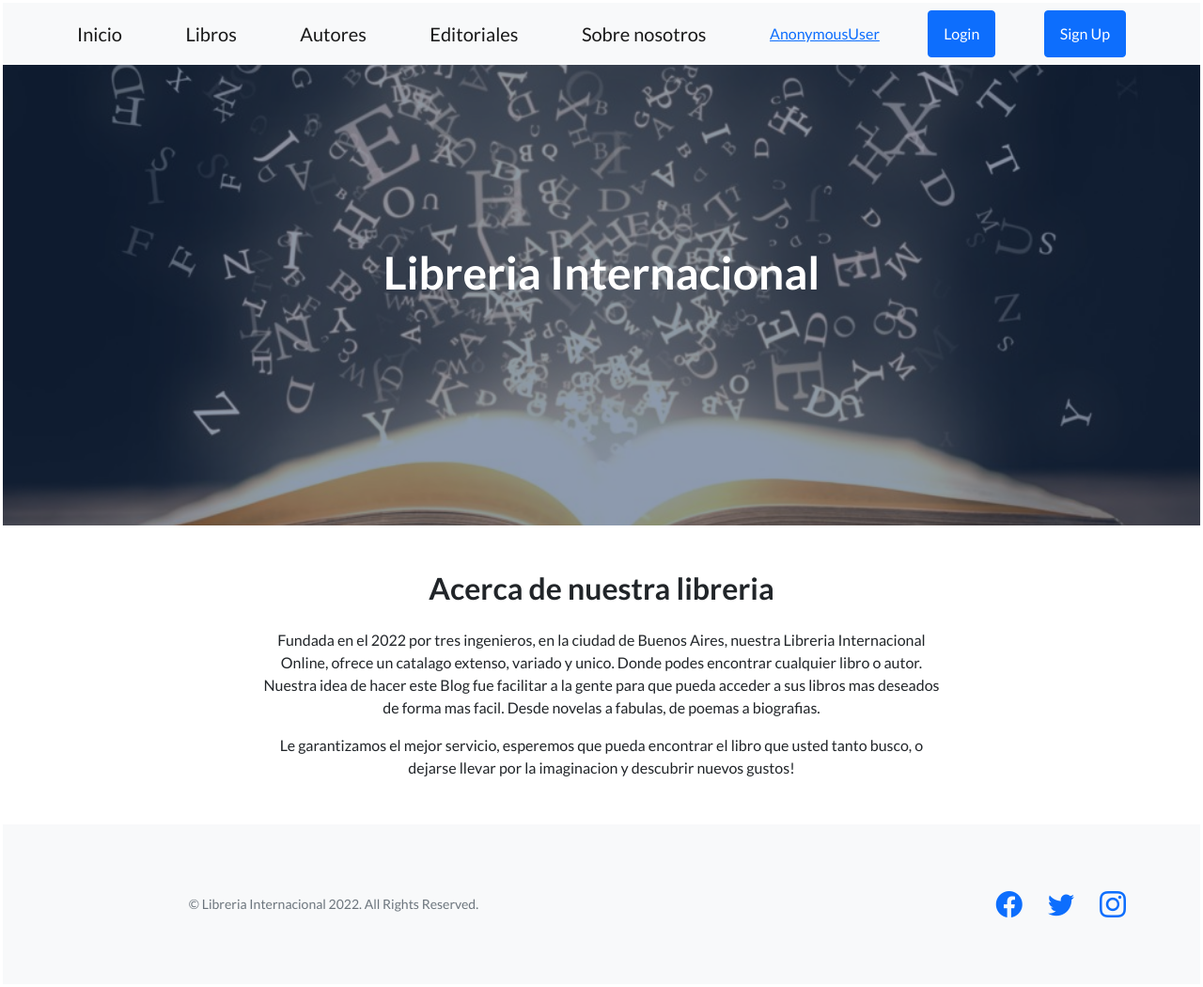
After one commit to shadowmx2/PROYECTOFINAL, a Django app: page /about/ in a window 1280 px wide. The commit adds this page. Shown: the whole page at 94% size. Run offline with Django 4.2, Linux system fonts and the light colour scheme; some libraries are stand-ins or nearby versions.

Commit message:
agregado about y cargar libros solo admin

```diff
--- a/Proyecto_Final/MVT_APP/TEMPLATES/MVT_APP/autor_list.html
+++ b/Proyecto_Final/MVT_APP/TEMPLATES/MVT_APP/autor_list.html
@@ -10,8 +10,10 @@
         <li>
             {{autor.nombre}}
             <a href="{% url 'autor-detail' autor.id %}">Detalle</a>
+            {% if request.user.is_superuser %}
             <a href="{% url 'autor-edit' autor.id %}">Actualizar</a>
             <a href="{% url 'autor-delete' autor.id %}">Borrar</a>
+            {%endif%}
         </li>
     {% endfor %}
 
--- a/Proyecto_Final/MVT_APP/TEMPLATES/MVT_APP/editorial_list.html
+++ b/Proyecto_Final/MVT_APP/TEMPLATES/MVT_APP/editorial_list.html
@@ -10,8 +10,10 @@
         <li>
             {{editorial.nombre}}
             <a href="{% url 'editorial-detail' editorial.id %}">Detalle</a>
+            {% if request.user.is_superuser %}
             <a href="{% url 'editorial-edit' editorial.id %}">Actualizar</a>
             <a href="{% url 'editorial-delete' editorial.id %}">Borrar</a>
+            {%endif%}
         </li>
     {% endfor %}
 
--- a/Proyecto_Final/MVT_APP/TEMPLATES/MVT_APP/libro_list.html
+++ b/Proyecto_Final/MVT_APP/TEMPLATES/MVT_APP/libro_list.html
@@ -10,8 +10,10 @@
         <li>
             {{libro.titulo}}
             <a href="{% url 'libro-detail' libro.id %}">Detalle</a>
+            {% if request.user.is_superuser %}
             <a href="{% url 'libro-edit' libro.id %}">Actualizar</a>
             <a href="{% url 'libro-delete' libro.id %}">Borrar</a>
+            {%endif%}
         </li>
     {% endfor %}
 
--- /dev/null
+++ b/Proyecto_Final/MVT_APP/TEMPLATES/about.html
@@ -0,0 +1,32 @@
+{% extends 'base.html' %}
+
+{% block titulo %} Sobre nosotros {% endblock %}
+
+{% block contenido %}
+
+{% load static %}
+
+        <section class="page-section about-heading">
+            <div class="container">
+
+                <div class="about-heading-content">
+                    <div class="row">
+                        <div class="col-xl-9 col-lg-10 mx-auto">
+                            <div class="bg-faded rounded p-5">
+                                <h2 class="section-heading mb-4">
+
+                                    <span class="section-heading-lower">Acerca de nuestra libreria</span>
+                                </h2>
+                                <p>Fundada en el 2022 por tres ingenieros, en la ciudad de Buenos Aires, nuestra Libreria Internacional Online, ofrece un catalago extenso, variado y unico. Donde podes encontrar cualquier libro o autor. Nuestra idea de hacer este Blog fue facilitar a la gente para que pueda acceder a sus libros mas deseados de forma mas facil. Desde novelas a fabulas, de poemas a biografias.</p>
+                                <p class="mb-0">
+                                    Le garantizamos el mejor servicio, esperemos que pueda encontrar el libro que usted tanto busco, o dejarse llevar por la imaginacion y descubrir nuevos gustos!
+                                    <em></em>
+
+                                </p>
+                            </div>
+                        </div>
+                    </div>
+                </div>
+            </div>
+        </section>
+{% endblock %}
--- a/Proyecto_Final/MVT_APP/TEMPLATES/autores.html
+++ b/Proyecto_Final/MVT_APP/TEMPLATES/autores.html
@@ -19,13 +19,7 @@
         </p>
     </form>
 
-<form method="post" class="caption" style="text-align: center;">
-    {% csrf_token %}
 
-    {{ formulario.as_p }}
-
-    <input type="submit" value="Cargar Autor" class="btn btn-primary">
-</form>
 
 </table>
 
--- a/Proyecto_Final/MVT_APP/TEMPLATES/base.html
+++ b/Proyecto_Final/MVT_APP/TEMPLATES/base.html
@@ -25,6 +25,7 @@
                 <a class="navbar-brand" href="{% url 'libros' %}">Libros</a>
                 <a class="navbar-brand" href="{% url 'autores' %}">Autores</a>
                 <a class="navbar-brand" href="{% url 'editoriales' %}">Editoriales</a>
+                <a class="navbar-brand" href="{% url 'about' %}">Sobre nosotros</a>
                 <a href="{% url 'auth-editar-perfil' %}" >{{request.user}}  </a>
                 {% if request.user.is_authenticated  %}
                 <img src="{{imagen_url}}" style="max-width: 55px;">
--- a/Proyecto_Final/MVT_APP/urls.py
+++ b/Proyecto_Final/MVT_APP/urls.py
@@ -7,16 +7,19 @@
 urlpatterns = [
     path("inicio/", homepage, name="homepage"),
     path("Libros/", libros, name="libros"),
+    path("Libros/nuevo", libros_crear, name="libro-crear"),
     path("autores/", autores, name="autores"),
+    path("autores/nuevo", autores_crear, name="autores-crear"),
     path("editoriales/", editoriales, name="editoriales"),
+    path("editoriales/nuevo", editoriales_crear, name="editoriales-crear"),
     path("editoriales/buscar/resultados/", resultados_busqueda_editoriales, name="editorial_resultados"),
     path("libros/buscar/resultados/", resultados_busqueda_libros, name="libro_resultados"),
     path("autores/buscar/resultados/", resultados_busqueda_autores, name="autor_resultados"),
-    path("auth/login/", iniciar_sesion, name="auth-login"),
-    path("registro/", registrar_usuario, name="auth-register"),
+    path("accounts/login/", iniciar_sesion, name="auth-login"),
+    path("accounts/signup/", registrar_usuario, name="auth-register"),
     path("logout/", cerrar_sesion, name="auth-logout"),
-    path("perfil/editar/", editar_perfil, name="auth-editar-perfil"),
-    path("perfil/avatar/", agregar_avatar, name="auth-avatar"),
+    path("accounts/profile/editar/", editar_perfil, name="auth-editar-perfil"),
+    path("accounts/profile/avatar/", agregar_avatar, name="auth-avatar"),
     path("editoriales/borrar/<pk>", EditorialDelete.as_view(), name="editorial-delete"),
     path("editoriales/actualizar/<pk>", EditorialEdit.as_view(), name="editorial-edit"),
     path("editoriales/listar/", EditorialList.as_view(), name="editorial-list"),
@@ -29,6 +32,7 @@
     path("autores/actualizar/<pk>", AutorEdit.as_view(), name="autor-edit"),
     path("autores/listar/", AutorList.as_view(), name="autor-list"),
     path("autores/detalle/<pk>", AutorDetail.as_view(), name="autor-detail"),
+    path("about/", sobre_nosotros, name="about"),
 
 ]
 urlpatterns += static(settings.MEDIA_URL, document_root=settings.MEDIA_ROOT)
--- a/Proyecto_Final/MVT_APP/views.py
+++ b/Proyecto_Final/MVT_APP/views.py
@@ -13,12 +13,15 @@
 
 
 def homepage(request):
-
-
     return render(request, 'homepage.html', avatar_mostrar(request))
 
 
+
+def sobre_nosotros(request):
+    return render(request, 'about.html', avatar_mostrar(request))
+
 def avatar_mostrar(request):
+
     if request.user.is_authenticated:
         ava = Avatar.objects.filter(user= request.user.id)
         if ava.count()> 0:
@@ -32,14 +35,21 @@
 
 @login_required
 def libros(request):
-    return render(request, 'libros.html')
+    return render(request, 'libros.html',avatar_mostrar(request))
 
 @login_required
 def autores(request):
-    return render(request, 'autores.html')
+    return render(request, 'autores.html',avatar_mostrar(request))
 
 @login_required
 def editoriales(request):
+
+    return render(request, "editoriales.html",avatar_mostrar(request))
+
+
+
+@login_required
+def editoriales_crear(request):
     if request.method == "POST":
         formulario = EditorialFormulario(request.POST)
 
@@ -52,7 +62,7 @@
             editorial.save()
     formulario = EditorialFormulario()
     contexto = {"formulario": formulario}
-    return render(request, "editoriales.html", contexto)
+    return render(request, "editoriales_crear.html", contexto)
 
 @login_required
 def resultados_busqueda_editoriales(request):
@@ -62,7 +72,11 @@
     return render(request, "resultadoeditorial.html", {"editoriales": editoriales})
 
 @login_required
-def libros(request):
+def libros_crear(request):
+
+    #if  request.user.is_superuser:
+     #   redirect("error_permisos.html")
+
     if request.method == "POST":
         formulario = LibroFormulario(request.POST,files=request.FILES)
 
@@ -74,8 +88,13 @@
 
             libro.save()
     formulario = LibroFormulario()
-    #contexto = {"formulario": formulario}
-    return render(request, "libros.html",  {"formulario": formulario})
+
+    return render(request, "libros_crear.html",  {"formulario": formulario})
+
+@login_required
+def libros(request):
+
+    return render(request, "libros.html")
 
 @login_required
 def resultados_busqueda_libros(request):
@@ -86,6 +105,11 @@
 
 @login_required
 def autores(request):
+
+    return render(request, "autores.html")
+
+@login_required
+def autores_crear(request):
     if request.method == "POST":
         formulario = AutorFormulario(request.POST)
 
@@ -98,7 +122,7 @@
             editorial.save()
     formulario = AutorFormulario()
     contexto = {"formulario": formulario}
-    return render(request, "autores.html", contexto)
+    return render(request, "autores_crear.html", contexto)
 
 @login_required
 def resultados_busqueda_autores(request):
--- a/Proyecto_Final/authentication_app/views.py
+++ b/Proyecto_Final/authentication_app/views.py
@@ -89,6 +89,7 @@
 
             usuario = request.user
 
+
             avatar = Avatar(user=usuario, imagen=data["imagen"])
             avatar.save()
 
```
Also changed, not shown: Proyecto_Final/MVT_APP/TEMPLATES/Libros.html (+3 -6 lines), Proyecto_Final/MVT_APP/TEMPLATES/autores_crear.html (added, +24 -0 lines), Proyecto_Final/MVT_APP/TEMPLATES/editoriales.html (+3 -10 lines), Proyecto_Final/MVT_APP/TEMPLATES/editoriales_crear.html (added, +19 -0 lines), Proyecto_Final/MVT_APP/TEMPLATES/libros_crear.html (added, +19 -0 lines), Proyecto_Final/db.sqlite3, Proyecto_Final/media/imagenes/avatares/Captura_HjPMyHZ.PNG (added), Proyecto_Final/media/imagenes/avatares/Captura_gdzm0DB.PNG (added), Proyecto_Final/media/imagenes/media/imagenes/portadas/Captura_qDCjrxM.PNG (added), Proyecto_Final/media/imagenes/media/imagenes/portadas/Captura_s5waXq5.PNG (added).
